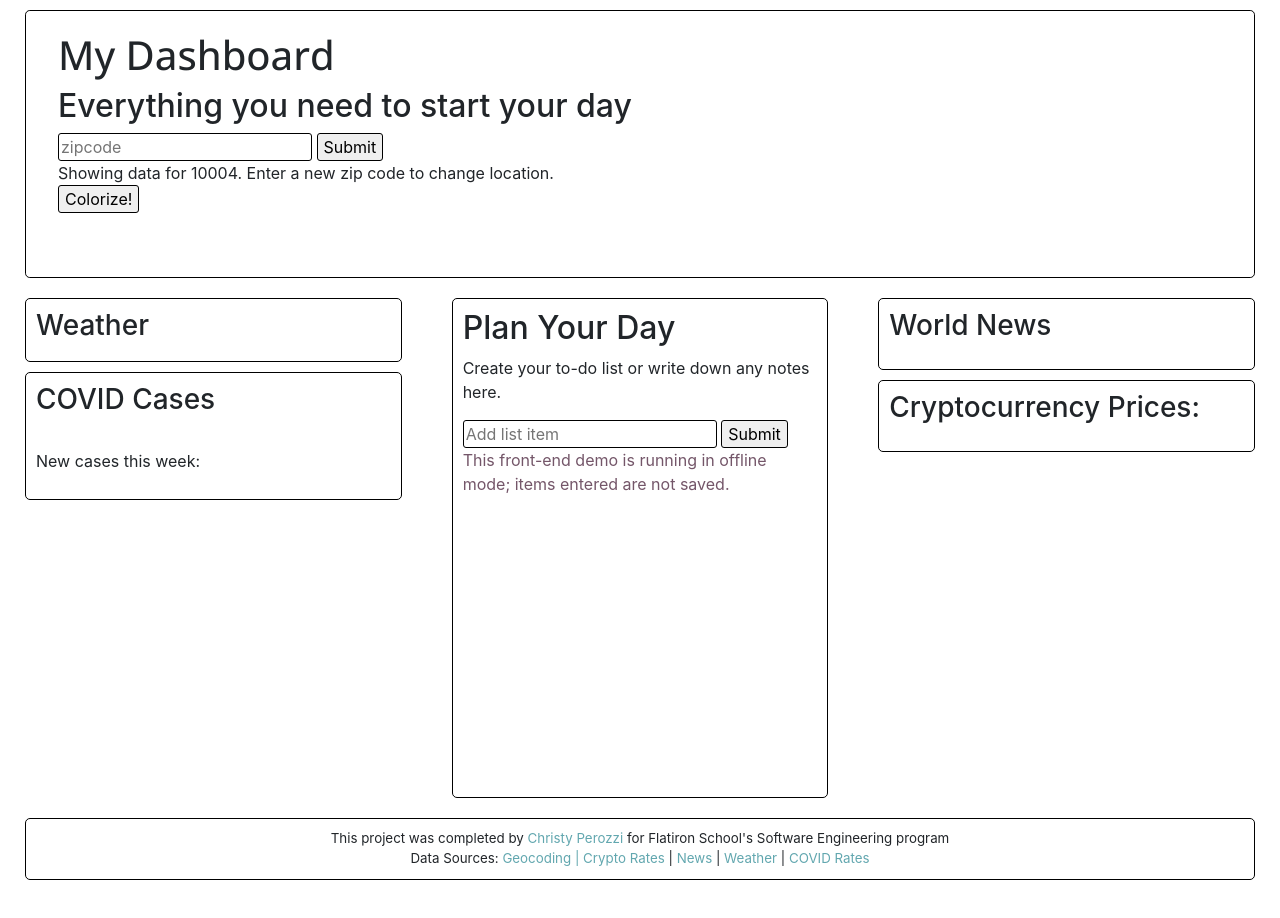
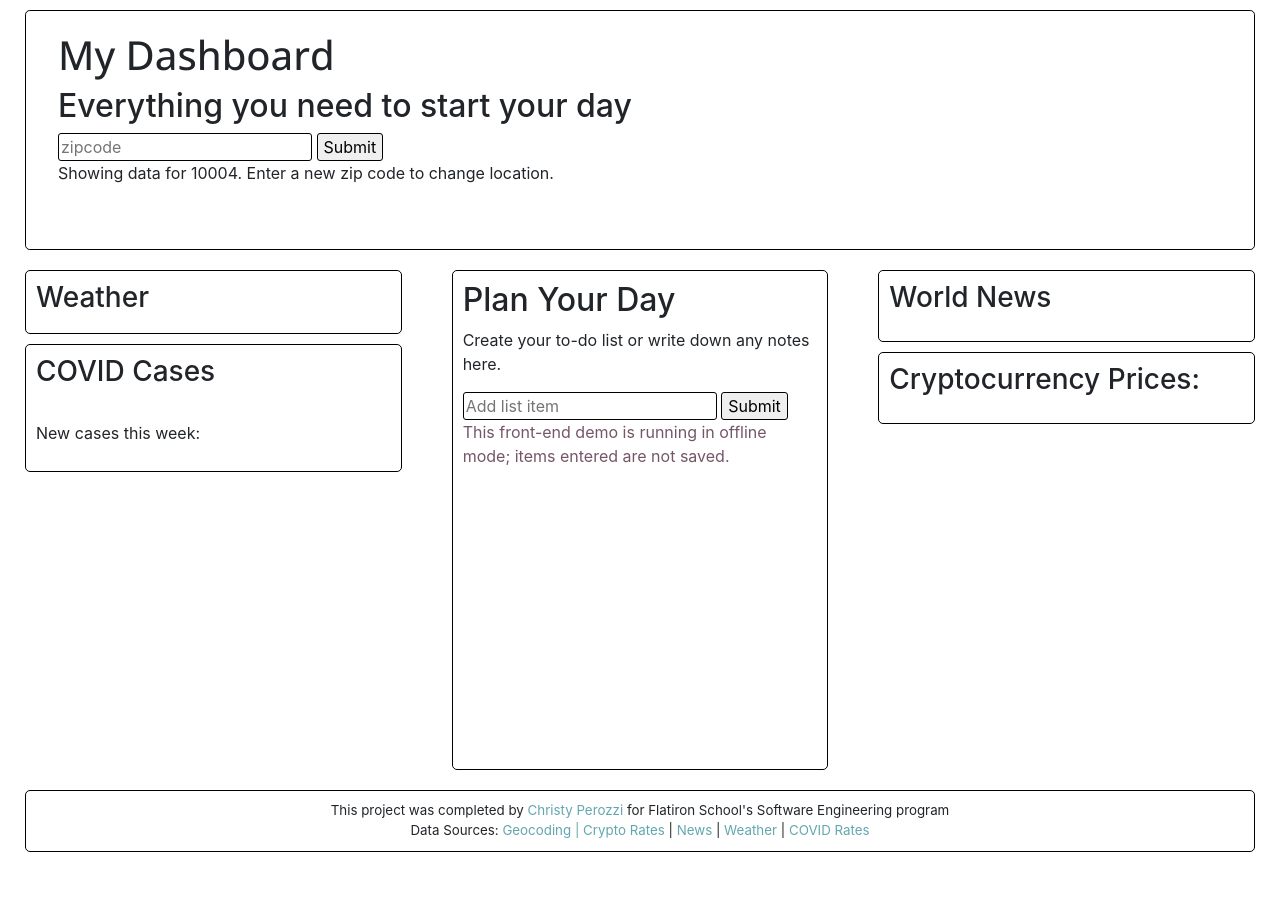
Before and after one commit to ceptember/phase-1-project, a plain HTML site: page index.html in a window 1280 px wide. Drawn offline with nearby package versions, Linux system fonts and the light colour scheme; no server answers.

Commit message:
removing colorize button

```diff
--- a/index.html
+++ b/index.html
@@ -28,7 +28,11 @@
                 <input type="submit" class="submit">
                 </form>
                 <div id ="locationtext"></div>
-                <button id="colorize">Colorize!</button>
+
+                <!-- colorize button added during live coding challenge -->
+                <!-- <button id="colorize">Colorize!</button> -->
+
+
             </div>
 
             <div class="row">
```
